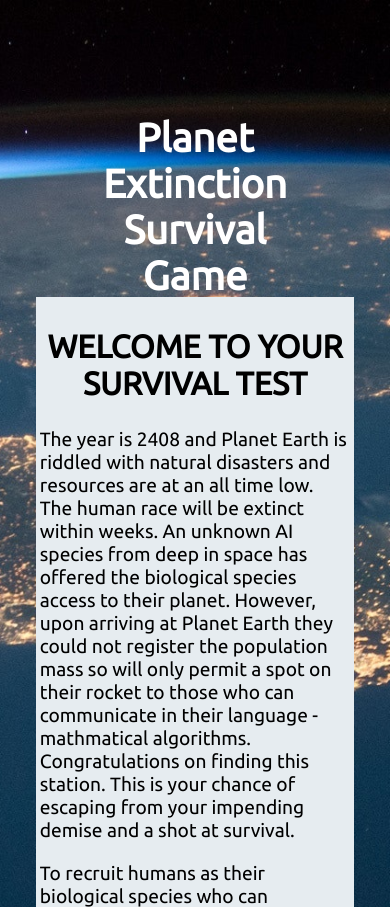
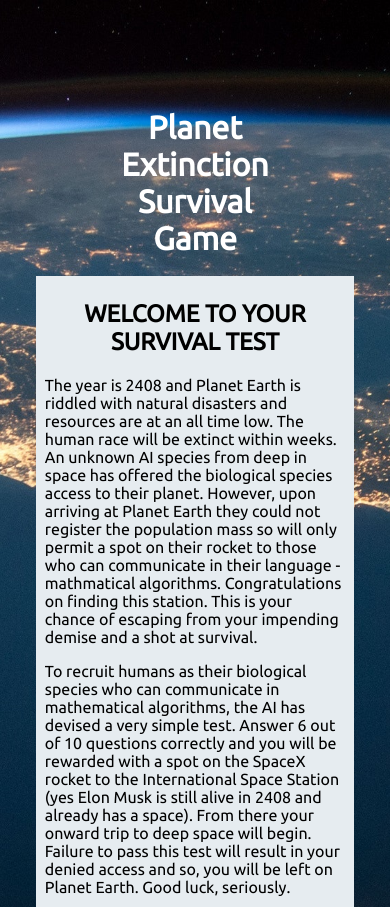
Before and after one commit to LADCode2021/pp2-planet-extinction-survival, a plain HTML site: page index.html in a window 390 px wide. Shown: the top 907 px of the page. Drawn offline with Linux system fonts and the light colour scheme.

Commit message:
Add media queries to css for intro text area

```diff
--- a/assets/css/style.css
+++ b/assets/css/style.css
@@ -98,6 +98,7 @@ h2 {
 
 .intro-text {
   font-size: 1.2rem;
+  margin: 5px;
 }
 
 .intro-title {
@@ -111,10 +112,6 @@ h2 {
 
 .green {
   color: green;
-}
-
-.center-container {
-
 }
 
 /* Table CSS for quiz */
@@ -143,3 +140,25 @@ td {
   width: 100%;
   height: 100%;
 }
+
+@media (max-width: 400px) {
+
+header {
+  margin-bottom: 20px;
+}
+
+h1 {
+  font-size: 2rem;
+}
+
+h2 {
+  font-size: 1.5rem;
+}
+
+.intro-text {
+  font-size: 1rem;
+}
+
+
+
+}
```
Also changed, not shown: README.md, assets/images/grave.jpg (deleted).
